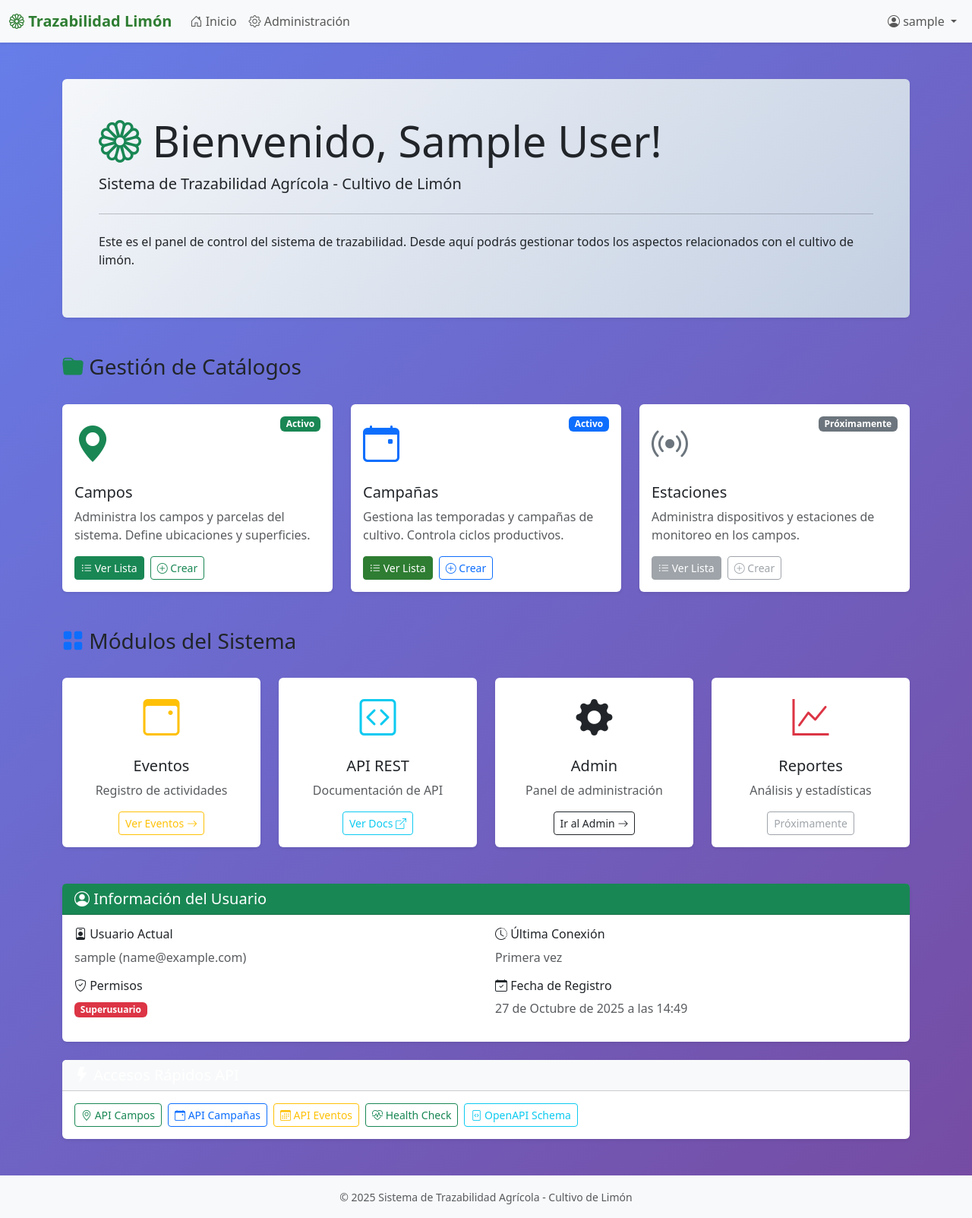
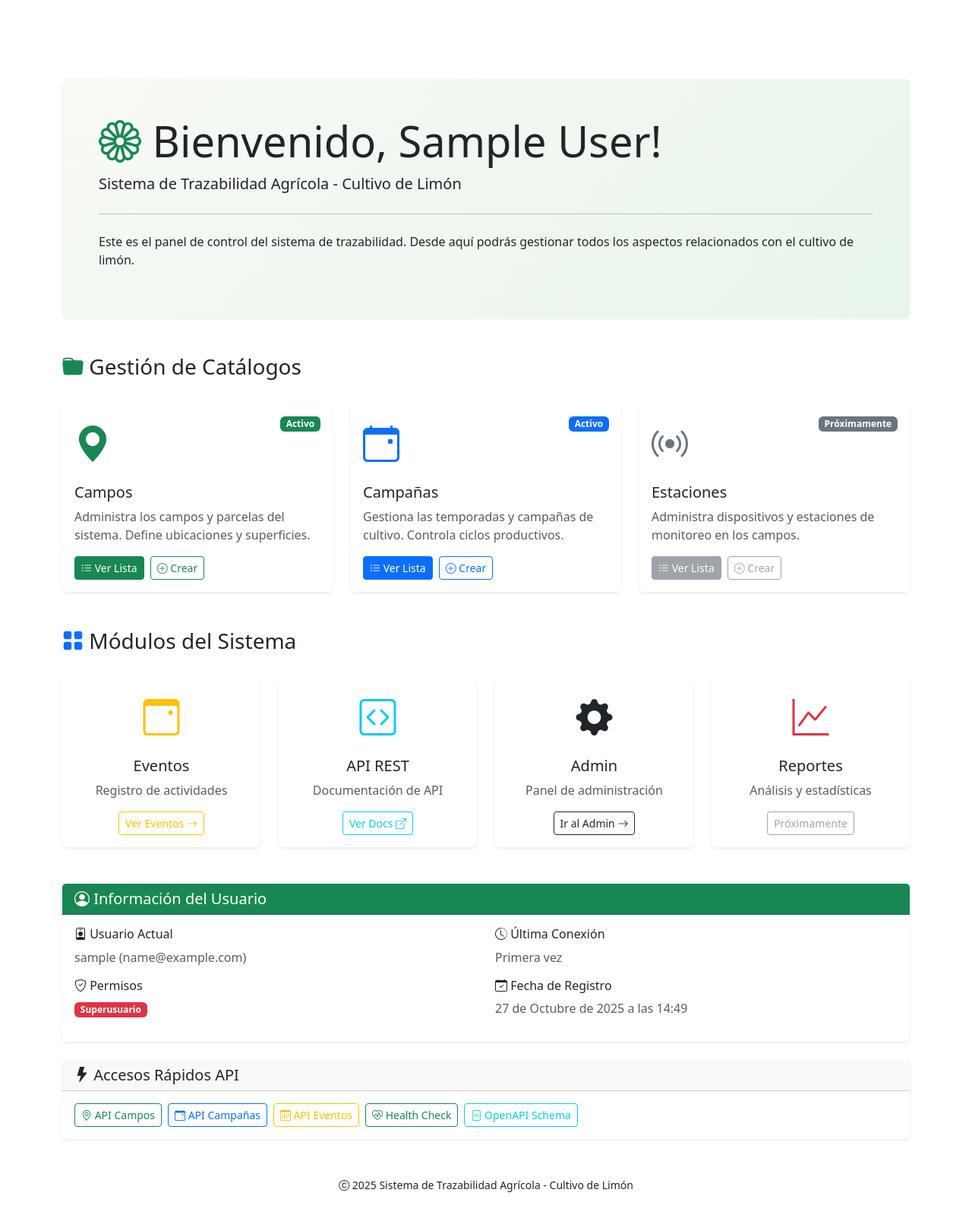
Before and after one commit to Frcomparan/sistame_de_trazabilidad, a Django app: page /dashboard/ in a window 1280 px wide. Shown: the whole page at 76% size. After the commit the page ends 1569 px from the top, so only its background shows below. Run offline with Django 4.2, Linux system fonts and the light colour scheme; the visitor is signed in with stand-in values (Sample User, id 1).

Commit message:
feat: Update base and dashboard templates with improved styling and superuser access controls

```diff
--- a/templates/base.html
+++ b/templates/base.html
@@ -9,45 +9,19 @@
     <link href="https://cdn.jsdelivr.net/npm/bootstrap@5.3.2/dist/css/bootstrap.min.css" rel="stylesheet">
     <link rel="stylesheet" href="https://cdn.jsdelivr.net/npm/bootstrap-icons@1.11.1/font/bootstrap-icons.css">
 
-    <style>
-        :root {
-            --primary-color: #2e7d32;
-            --secondary-color: #66bb6a;
-            --accent-color: #fdd835;
-        }
+    <!-- Google Fonts -->
+    <link href="https://fonts.googleapis.com/css2?family=Inter:wght@300;400;500;600;700&display=swap" rel="stylesheet">
 
-        body {
-            min-height: 100vh;
-            background: linear-gradient(135deg, #667eea 0%, #764ba2 100%);
-        }
-
-        .navbar-brand {
-            font-weight: 700;
-            color: var(--primary-color) !important;
-        }
-
-        .btn-primary {
-            background-color: var(--primary-color);
-            border-color: var(--primary-color);
-        }
-
-        .btn-primary:hover {
-            background-color: #1b5e20;
-            border-color: #1b5e20;
-        }
-
-        .card-header {
-            background-color: var(--primary-color);
-            color: white;
-        }
-    </style>
+    <!-- Custom Styles -->
+    {% load static %}
+    <link rel="stylesheet" href="{% static 'css/custom.css' %}">
 
     {% block extra_css %}{% endblock %}
 </head>
 <body>
     {% if user.is_authenticated %}
     <!-- Navbar -->
-    <nav class="navbar navbar-expand-lg navbar-light bg-light shadow-sm">
+    <nav class="navbar navbar-expand-lg navbar-dark">
         <div class="container-fluid">
             <a class="navbar-brand" href="{% url 'dashboard' %}">
                 <i class="bi bi-flower1"></i> Trazabilidad Limón
@@ -63,10 +37,22 @@
                         </a>
                     </li>
                     <li class="nav-item">
+                        <a class="nav-link" href="{% url 'field_list' %}">
+                            <i class="bi bi-geo-alt"></i> Campos
+                        </a>
+                    </li>
+                    <li class="nav-item">
+                        <a class="nav-link" href="{% url 'campaign_list' %}">
+                            <i class="bi bi-calendar-event"></i> Campañas
+                        </a>
+                    </li>
+                    {% if user.is_superuser %}
+                    <li class="nav-item">
                         <a class="nav-link" href="/admin/">
                             <i class="bi bi-gear"></i> Administración
                         </a>
                     </li>
+                    {% endif %}
                 </ul>
                 <ul class="navbar-nav">
                     <li class="nav-item dropdown">
@@ -75,14 +61,16 @@
                             <i class="bi bi-person-circle"></i> {{ user.username }}
                         </a>
                         <ul class="dropdown-menu dropdown-menu-end" aria-labelledby="navbarDropdown">
-                            <li><a class="dropdown-item" href="#">
-                                <i class="bi bi-person"></i> Perfil
-                            </a></li>
+                            <li>
+                                <a class="dropdown-item disabled" href="#">
+                                    <i class="bi bi-envelope"></i> {{ user.email|default:"Sin email" }}
+                                </a>
+                            </li>
                             <li><hr class="dropdown-divider"></li>
                             <li>
                                 <form method="post" action="{% url 'logout' %}" class="d-inline">
                                     {% csrf_token %}
-                                    <button type="submit" class="dropdown-item">
+                                    <button type="submit" class="dropdown-item text-danger">
                                         <i class="bi bi-box-arrow-right"></i> Cerrar Sesión
                                     </button>
                                 </form>
@@ -100,6 +88,12 @@
     <div class="container mt-3">
         {% for message in messages %}
         <div class="alert alert-{{ message.tags }} alert-dismissible fade show" role="alert">
+            <strong>
+                {% if message.tags == 'success' %}<i class="bi bi-check-circle"></i>{% endif %}
+                {% if message.tags == 'error' or message.tags == 'danger' %}<i class="bi bi-exclamation-circle"></i>{% endif %}
+                {% if message.tags == 'warning' %}<i class="bi bi-exclamation-triangle"></i>{% endif %}
+                {% if message.tags == 'info' %}<i class="bi bi-info-circle"></i>{% endif %}
+            </strong>
             {{ message }}
             <button type="button" class="btn-close" data-bs-dismiss="alert"></button>
         </div>
@@ -113,10 +107,10 @@
     </main>
 
     <!-- Footer -->
-    <footer class="mt-auto py-3 bg-light">
-        <div class="container text-center text-muted">
+    <footer class="mt-auto">
+        <div class="container text-center">
             <small>
-                &copy; 2025 Sistema de Trazabilidad Agrícola - Cultivo de Limón
+                <i class="bi bi-c-circle"></i> 2025 Sistema de Trazabilidad Agrícola - Cultivo de Limón
             </small>
         </div>
     </footer>
--- a/templates/dashboard.html
+++ b/templates/dashboard.html
@@ -148,7 +148,8 @@
             </div>
         </div>
 
-        <!-- Administración -->
+        <!-- Administración - Solo para Superusuarios -->
+        {% if user.is_superuser %}
         <div class="col-md-6 col-lg-3 mb-4">
             <div class="card border-0 shadow-sm h-100">
                 <div class="card-body text-center">
@@ -163,6 +164,7 @@
                 </div>
             </div>
         </div>
+        {% endif %}
 
         <!-- Reportes -->
         <div class="col-md-6 col-lg-3 mb-4">
@@ -255,7 +257,8 @@
 
 <style>
     .jumbotron {
-        background: linear-gradient(135deg, #f5f7fa 0%, #c3cfe2 100%);
+        background: linear-gradient(135deg, #f8faf6 0%, #e8f5e9 100%);
+        border: 1px solid var(--border-color);
     }
 
     .card {
```
